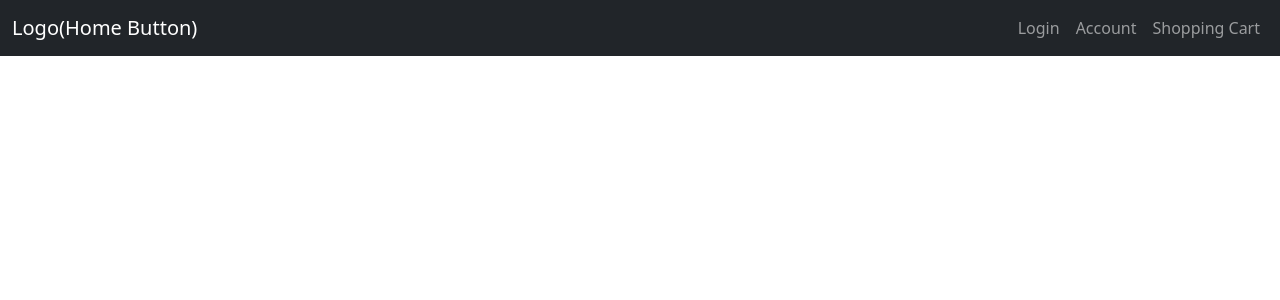
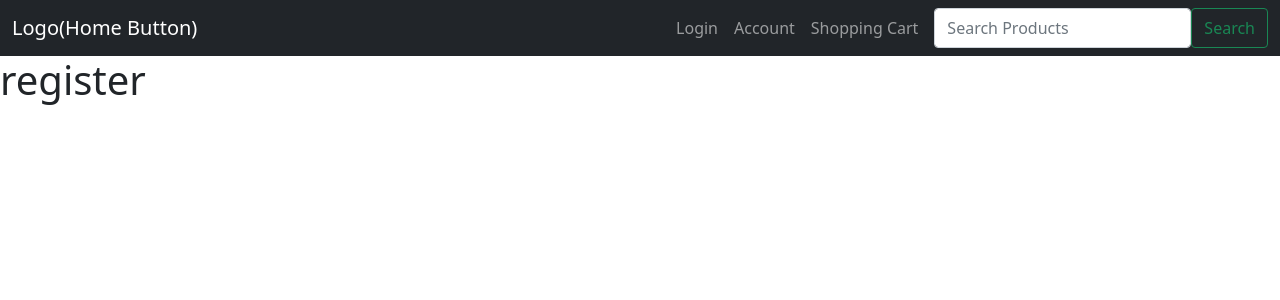
Before and after one commit to AustinMay1/eCommerce-Frontend, a React (Create React App) app: page /register in a window 1280 px wide. Shown: the top 300 px of the page. Built offline with nearby package versions, Linux system fonts and the light colour scheme; the HTML template or start-up script is replaced by a standard one.

Commit message:
added a register page. added searcbar w/o functionallty

```diff
--- a/src/App.js
+++ b/src/App.js
@@ -8,9 +8,11 @@ import Home from './components/pages/home/home';
 import Cart from './components/pages/cart/cart';
 import Login from './components/pages/login/login';
 import Account from './components/pages/account/account';
+import Register from './components/pages/register/register';
 
 //elements
 import Navbar from './components/elements/navbar/navbar';
+
 
 function App() {
   const [user, setUser] = useState(null);
@@ -38,6 +40,9 @@ function App() {
         <Route path="/account" component={Account} />
 
 
+        <Route path="/register" component={Register} />
+
+
 
       </Switch>
 
--- a/src/components/elements/navbar/navbar.jsx
+++ b/src/components/elements/navbar/navbar.jsx
@@ -42,7 +42,20 @@ const Navbar = ({user}) => {
                                 Shopping Cart
                             </NavLink>
                         </li>
+                        <form className="d-flex" method="get" action={"/"}>
+            <input
+                className="form-control ms-2"
+                type="search"
+                placeholder="Search Products"
+                aria-label="Search"
 
+            />
+
+            <button className="btn btn-outline-success" type="submit">
+                Search
+            </button>
+
+            </form>
 
         </React.Fragment>
 }
--- a/src/components/pages/home/home.jsx
+++ b/src/components/pages/home/home.jsx
@@ -1,6 +1,7 @@
 import react from 'react';
 
 const Home = () => {
+
     return (
         <div className="m-5 container">
                 <h1></h1>
--- a/src/components/pages/login/login.jsx
+++ b/src/components/pages/login/login.jsx
@@ -6,6 +6,7 @@ import { useHistory } from "react-router-dom";
 import { Link } from 'react-router-dom';
 import useForm from '../../../hooks/useForm';
 import useLogin from '../../../hooks/useLogin';
+import Register from '../register/register';
 
 const Login = () => {
     const history = useHistory();
--- /dev/null
+++ b/src/components/pages/register/register.jsx
@@ -0,0 +1,10 @@
+import axios from 'axios';
+import React from 'react';
+
+const Register = () => {
+    return (
+        <h1>register</h1>
+    )
+}
+
+export default Register;
```
Also changed, not shown: 1 other file (tests, documents, lock files or other folders).
